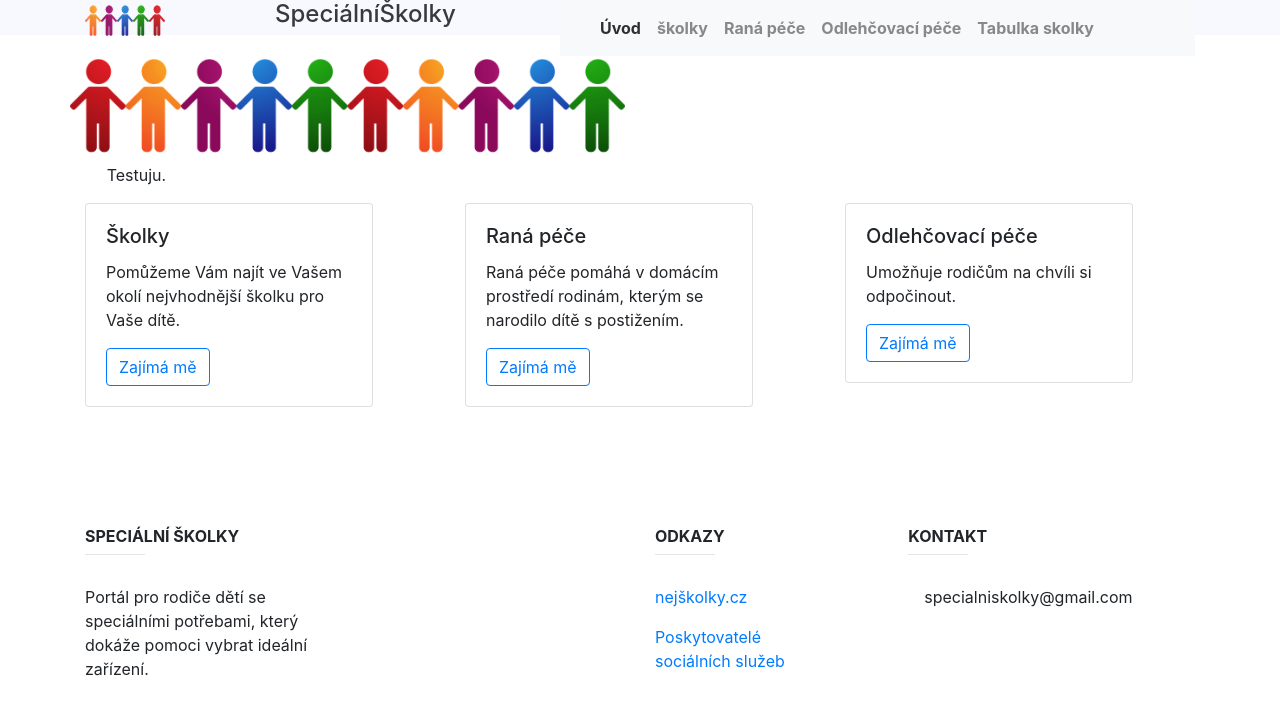
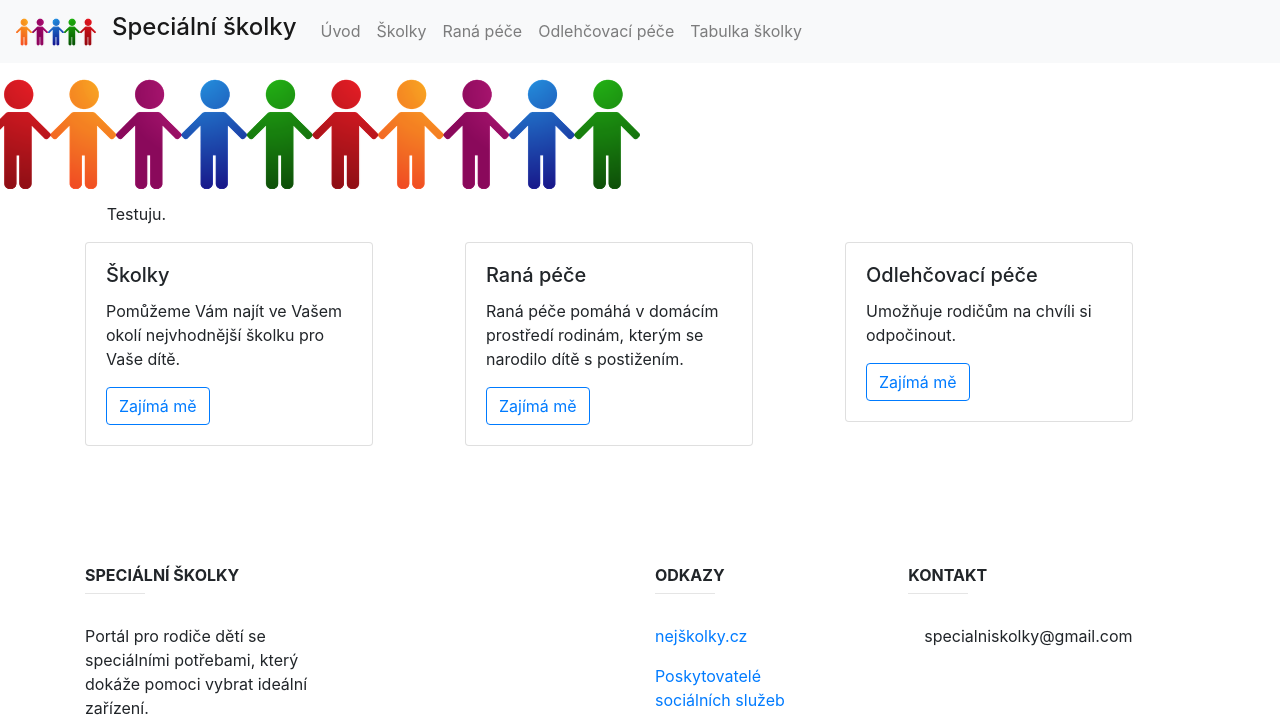
Before and after one commit to JanaMare/skolka_projekt, a Flask app: page / in a window 1280 px wide. Shown: the top 717 px of the page. Run offline with Flask 2, Linux system fonts and the light colour scheme; some libraries are stand-ins or nearby versions.

Commit message:
uprava vyhledavani a responzivni navbar

```diff
--- a/templates/layout.html
+++ b/templates/layout.html
@@ -1,50 +1,48 @@
 <!DOCTYPE html>
 <html>
+<head>
+    <meta charset="UTF-8" />
     <meta name="viewport" content="width=device-width, initial-scale=1">
-  <body>
-      <head>
     <title>SpeciálníŠkolky</title>
     <link rel="stylesheet" href="{{ url_for('static', filename='main.css') }}">
     <link rel="stylesheet" href="{{ url_for('static', filename='bootstrap.css') }}">
     <script src="https://code.jquery.com/jquery-3.3.1.slim.min.js" integrity="sha384-q8i/X+965DzO0rT7abK41JStQIAqVgRVzpbzo5smXKp4YfRvH+8abtTE1Pi6jizo" crossorigin="anonymous"></script>
     <script src="https://cdnjs.cloudflare.com/ajax/libs/popper.js/1.14.7/umd/popper.min.js" integrity="sha384-UO2eT0CpHqdSJQ6hJty5KVphtPhzWj9WO1clHTMGa3JDZwrnQq4sF86dIHNDz0W1" crossorigin="anonymous"></script>
     <script src="https://stackpath.bootstrapcdn.com/bootstrap/4.3.1/js/bootstrap.min.js" integrity="sha384-JjSmVgyd0p3pXB1rRibZUAYoIIy6OrQ6VrjIEaFf/nJGzIxFDsf4x0xIM+B07jRM" crossorigin="anonymous"></script>
+
+
 </head>
-    <header>
-      <div class="container">
-          <div class="row">
-            <div class="col-2">
-              <h1 class="logo"><a href="{{ url_for('home') }}"><img src="http://skolky01.herokuapp.com/static/logo.png" style="width:80px;height:40px;" alt="logo"/></a></h1>
-            </div>
-            <div class="col-3">
-              <h4> SpeciálníŠkolky</h4>
-            </div>
-            <div class="col-7">
-              <strong>
+<body>
     <nav class="navbar navbar-expand-lg navbar-light bg-light">
-                <a class="navbar-brand" href="{{ url_for('home') }}"></a>
-                <button class="navbar-toggler" type="button" data-toggle="collapse" data-target="#navbarNavAltMarkup" aria-controls="navbarNavAltMarkup" aria-expanded="false" aria-label="Toggle navigation">
+        <a class="navbar-brand uzke" href="{{ url_for('home') }}"><img src="/static/logo.png" class="img-fluid" alt="LOGO" width=80px></a>
+        <a class="navbar-brand" href="/"><h4>Speciální školky</h4></a>
+        <button class="navbar-toggler" type="button" data-toggle="collapse" data-target="#navbarText" aria-controls="navbarText" aria-expanded="false" aria-label="Toggle navigation">
             <span class="navbar-toggler-icon"></span>
         </button>
-                <div class="collapse navbar-collapse" id="navbarNavAltMarkup">
-                    <div class="navbar-nav">
-                        <a class="nav-item nav-link active" href="{{ url_for('home') }}">Úvod <span class="sr-only">(current)</span></a>
-                        <a class="nav-item nav-link" href="{{ url_for('skolky') }}">školky</a>
-                        <a class="nav-item nav-link" href="{{ url_for('ranapece') }}">Raná péče</a>
-                        <a class="nav-item nav-link" href="{{ url_for('odlehcovaci_pece') }}">Odlehčovací péče</a>
-                        <a class="nav-item nav-link" href="{{ url_for('tabulka_skolky') }}">Tabulka skolky</a>
+        <div class="collapse navbar-collapse" id="navbarText">
+            <ul class="navbar-nav mr-auto">
+              <li class="nav-item">
+                <li class="nav-item">
+                  <a class="nav-link" href="/index">Úvod</a>
+                </li>
+                <a class="nav-link" href="/skolky">Školky</a>
+              </li>
+              <li class="nav-item">
+                <a class="nav-link" href="/ranapece">Raná péče</a>
+              </li>
+            <li class="nav-item">
+                <a class="nav-link" href="/odlehcovaci_pece">Odlehčovací péče</a>
+              </li>
+              <li class="nav-item">
+                <a class="nav-link" href="/tabulka_skolky">Tabulka školky</a>
+              </li>
+              </ul>
         </div>
     </nav>
-            </strong>
-            </div>
-          </div>
-        </div>
-    </header>
-    <div class="container - fluid">
-      <div class="row img-fluid">
+    <div class="row img">
         <img src="http://skolky01.herokuapp.com/static/child.png" style = "width:50%; height: 50% " class="img-fluid" alt="Responsive image">
       </div>
-    </div>
+
       {% block content %}
 
       {% endblock %}
```
Lines whose indentation alone changed are shown as unchanged.
